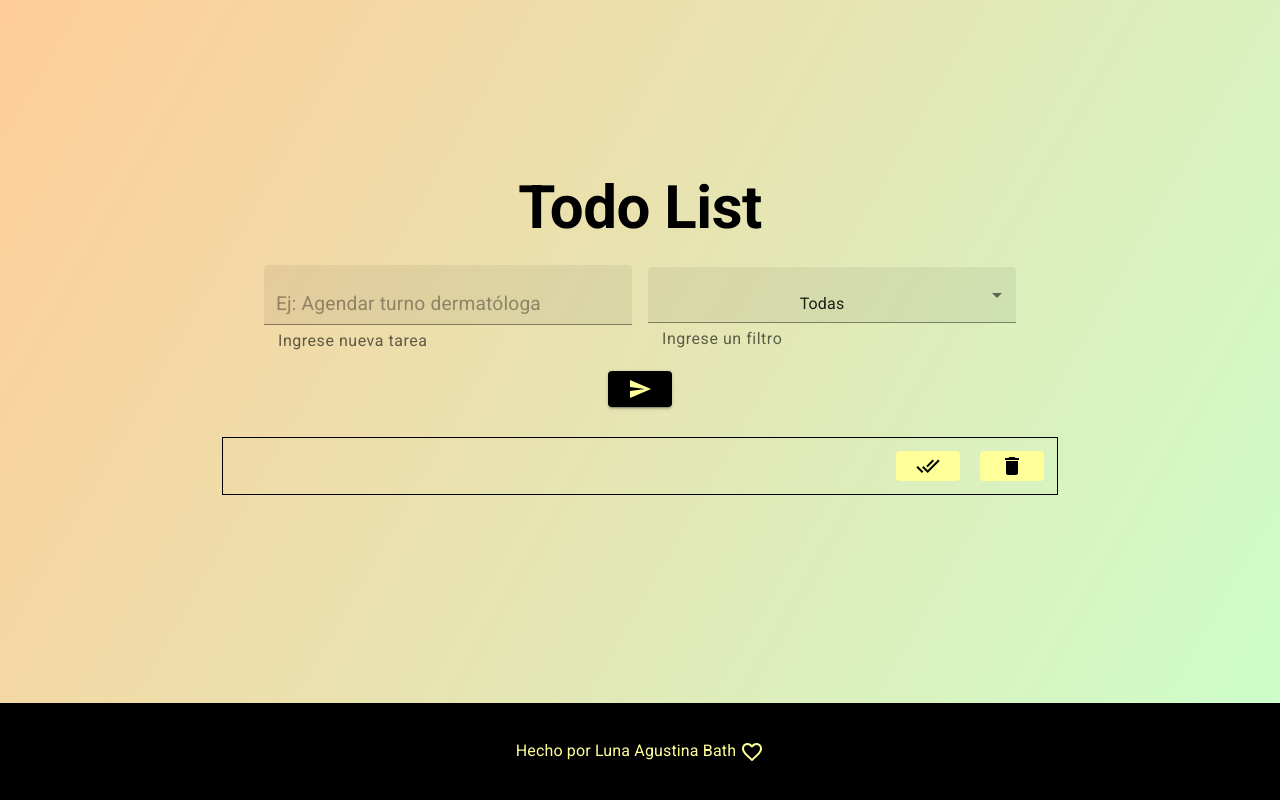
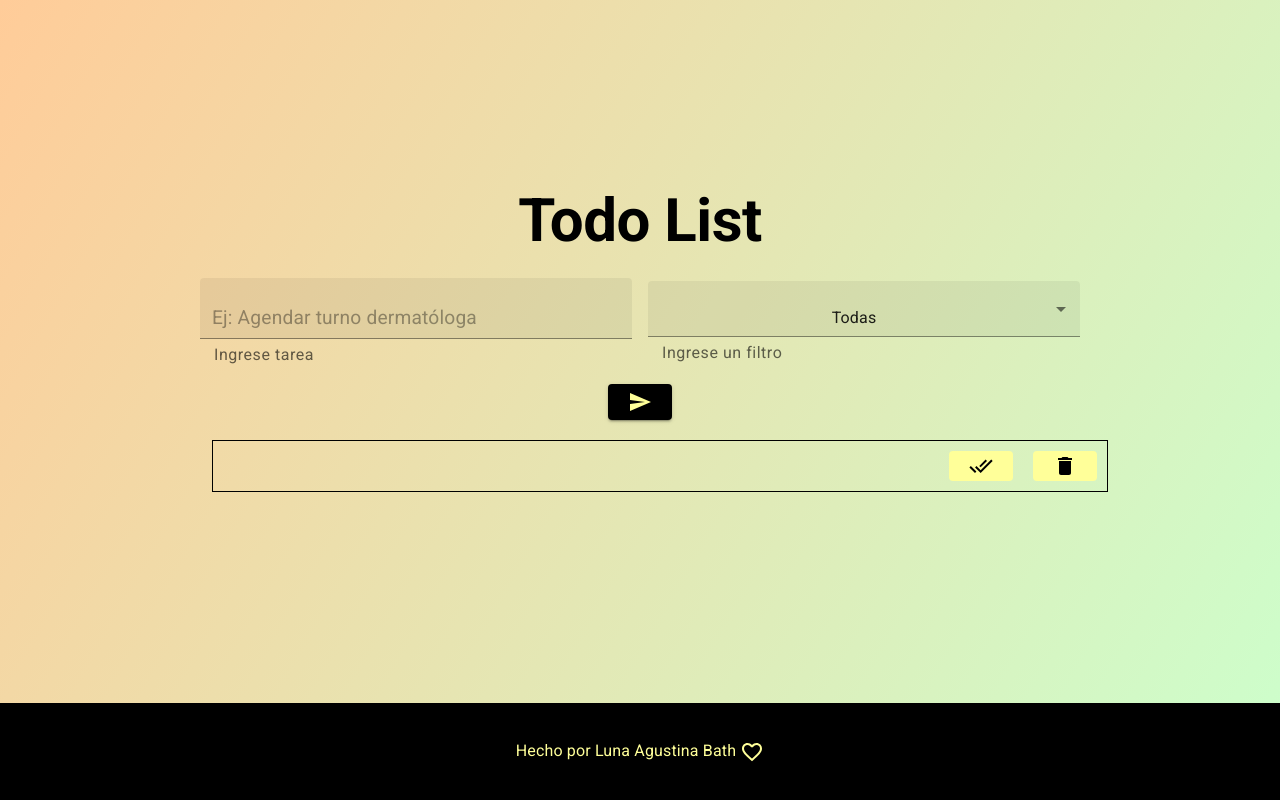
Before and after one commit to lulabath/TodoList-react, a React (Vite) app: page / in a window 1280 px wide. Both pictures are taken after a click on the button 640 px from the left and 432 px from the top of the page. Built offline with nearby package versions, Linux system fonts and the light colour scheme.

Commit message:
I correct a typo in the form and customize the readme file

```diff
--- a/index.html
+++ b/index.html
@@ -1,13 +1,16 @@
 <!doctype html>
 <html lang="en">
+
 <head>
   <meta charset="UTF-8" />
   <link rel="icon" type="image/svg+xml" href="/vite.svg" />
   <meta name="viewport" content="width=device-width, initial-scale=1.0" />
   <title>Todo List</title>
 </head>
+
 <body>
   <div id="root"></div>
   <script type="module" src="/src/main.jsx"></script>
 </body>
+
 </html>
--- a/src/App.jsx
+++ b/src/App.jsx
@@ -20,7 +20,7 @@ function App() {
     const updatedToDoList = [...allToDo, { ...newToDo, completed: false }];
     setAllToDo([...updatedToDoList]);
     setFilterToDo(updatedToDoList);
-    localStorage.setItem('toDo', JSON.stringify([updatedToDoList]));
+    localStorage.setItem('toDo', JSON.stringify(updatedToDoList));
   };
 
   const handleDeleteToDo = (idToDo) => {
@@ -68,7 +68,7 @@ function App() {
     >
       <Header />
       <ContainerForm onAddTask={handleAddTask} onFilterChange={handleFilterChange} />
-      <Typography variant="h6" gutterBottom style={{ width: '70%' }}>
+      <Typography variant="h7" gutterBottom style={{ width: '70%' }}>
         <ContainerToDo allToDo={filterToDo} onDeleteToDo={handleDeleteToDo} onCompleteToDo={handleCompleteToDo} />
       </Typography>
       <Footer />
--- a/src/components/ContainerForm.jsx
+++ b/src/components/ContainerForm.jsx
@@ -8,7 +8,7 @@ export default function ContainerForm({ onAddTask, onFilterChange }) {
 
   const handleChange = (event) => {
     const toDoText = event.target.value;
-    if (toDoText &&  toDoText.length <= 40) {
+    if (toDoText && toDoText.length <= 40) {
       setToDo(toDoText);
     }
   };
@@ -37,7 +37,7 @@ export default function ContainerForm({ onAddTask, onFilterChange }) {
       container spacing={2}
       alignItems='center'
       justifyContent={'center'}
-      width={'60%'}
+      width={'70%'}
       fontSize={'1.2rem'}>
       <Grid item xs={6}
         style={{
@@ -53,7 +53,7 @@ export default function ContainerForm({ onAddTask, onFilterChange }) {
           value={toDo}
           onChange={handleChange}
           onKeyPress={handleKeyPress}
-          helperText='Ingrese nueva tarea'
+          helperText='Ingrese tarea'
           fullWidth
           InputProps={{ sx: { fontSize: '1.2rem' } }}
           FormHelperTextProps={{ sx: { fontSize: '1rem' } }}
--- a/src/components/ContainerToDo.jsx
+++ b/src/components/ContainerToDo.jsx
@@ -24,7 +24,7 @@ export default function ContainerToDo({ allToDo, onDeleteToDo, onCompleteToDo, f
     };
 
     const capFirstLetter = (string) => {
-        if(string) {
+        if (string) {
             return string.charAt(0).toUpperCase() + string.slice(1);
         } else {
             return '';
@@ -33,16 +33,15 @@ export default function ContainerToDo({ allToDo, onDeleteToDo, onCompleteToDo, f
     };
 
     return (
-        <ul style={{ margin: '30px', padding: '0'}}>
+        <ul style={{ margin: '20px', padding: '0', width: '100%' }}>
             {filterToDo().map((toDo) => (
                 <li key={toDo.id} style={{
                     display: 'flex',
                     justifyContent: 'space-between',
                     alignItems: 'center',
-                    padding: '3px',
+                    paddingLeft: '3px',
                     marginTop: '10px',
-                    border: ' 1px black solid',
-                    width: '100%'
+                    border: ' 1px black solid'
                 }}>
                     <span style={{ textDecoration: toDo.completed ? 'line-through' : 'none' }}>
                         {capFirstLetter(toDo.toDo)}
@@ -63,10 +62,12 @@ export default function ContainerToDo({ allToDo, onDeleteToDo, onCompleteToDo, f
                             variant="outlined"
                             size="small"
                             key={`deleteBtn-${toDo.id}`}
-                        sx={{ bgcolor: '#FFFF99',
+                            sx={{
+                                bgcolor: '#FFFF99',
                                 color: 'black',
                                 border: 'none',
-                        margin: '10px' }} onClick={() => handleDeleteClick(toDo.id)}><DeleteIcon /></Button>
+                                margin: '10px'
+                            }} onClick={() => handleDeleteClick(toDo.id)}><DeleteIcon /></Button>
                     </div>
                 </li>
             ))}
--- a/src/components/Header.jsx
+++ b/src/components/Header.jsx
@@ -3,7 +3,7 @@ import Box from '@mui/material/Box';
 
 export default function Header() {
     return (
-        <Box marginTop= 'auto'>
+        <Box marginTop='auto'>
             <Typography variant="h2" gutterBottom sx={{ color: 'black', fontWeight: 'bold', textShadow: '#FFFF99' }}>Todo List</Typography>
         </Box>
     )
```
Also changed, not shown: 1 other file (tests, documents, lock files or other folders). Lines whose indentation alone changed are shown as unchanged.
